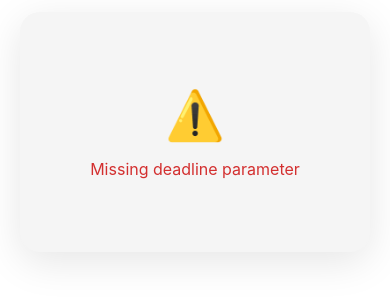
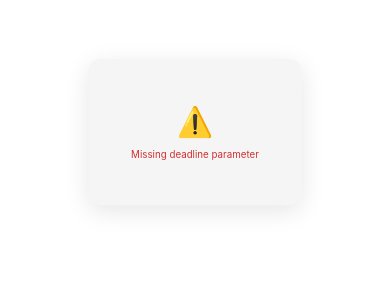
Before and after one commit to burningtnt/Countdown, a plain HTML site: page index.html in a window 390 px wide. Shown: the part 290-590 px from the top of the page. Drawn offline with Linux system fonts and the light colour scheme.

Commit message:
Add responsive scaling to container element

```diff
--- a/index.html
+++ b/index.html
@@ -11,9 +11,13 @@
             box-sizing: border-box;
         }
 
+        html, body {
+            width: 100%;
+            height: 100%;
+        }
+
         body {
             font-family: -apple-system, BlinkMacSystemFont, 'Segoe UI', Roboto, 'Helvetica Neue', Arial, sans-serif;
-            min-height: 100vh;
             display: flex;
             align-items: center;
             justify-content: center;
@@ -44,6 +48,7 @@
             max-width: 600px;
             width: 100%;
             transition: background-color 0.3s ease, box-shadow 0.3s ease;
+            transform-origin: center center;
         }
 
         body.light-theme .container {
@@ -249,7 +254,7 @@
             } else if (theme === 'force_dark') {
                 isDark = true;
             } else {
-                // auto ���其他值默认使用系统设置
+                // auto 或其他值默认使用系统设置
                 isDark = isSystemDarkMode();
             }
 
@@ -269,6 +274,34 @@
             return String(num).padStart(2, '0');
         }
 
+        // 计算并应用缩放
+        function applyScale() {
+            const container = document.querySelector('.container');
+            if (!container) return;
+
+            const viewportWidth = window.innerWidth;
+            const viewportHeight = window.innerHeight;
+
+            // 获取容器的自然宽高
+            const containerWidth = 600 + 40; // max-width + padding
+            const containerHeight = container.offsetHeight;
+
+            // 计算需要的缩放比例
+            const scaleX = viewportWidth / containerWidth;
+            const scaleY = viewportHeight / containerHeight;
+
+            // 取较小的比例，确保内容完全显示
+            const scale = Math.min(scaleX, scaleY, 1); // 最多不放大，只缩小
+
+            if (scale < 1) {
+                // 需要缩放
+                container.style.transform = `scale(${scale})`;
+            } else {
+                // 不需要缩放
+                container.style.transform = 'scale(1)';
+            }
+        }
+
         // 更新倒计时
         function updateCountdown() {
             const deadline = getDeadlineFromURL();
@@ -281,6 +314,8 @@
                         <div>${t('missingDeadline')}</div>
                     </div>
                 `;
+                // 更新完内容后重新计算缩放
+                setTimeout(applyScale, 0);
                 return;
             }
 
@@ -294,6 +329,7 @@
                         ${t('completed')}
                     </div>
                 `;
+                setTimeout(applyScale, 0);
                 return;
             }
 
@@ -324,6 +360,9 @@
                     </div>
                 </div>
             `;
+
+            // 更新完内容后重新计算缩放
+            setTimeout(applyScale, 0);
         }
 
         // 监听系统主题变化
@@ -336,6 +375,9 @@
             });
         }
 
+        // 监听窗口大小变化，重新计算缩放
+        window.addEventListener('resize', applyScale);
+
         // 初始化
         applyTheme();
         updateCountdown();
```
